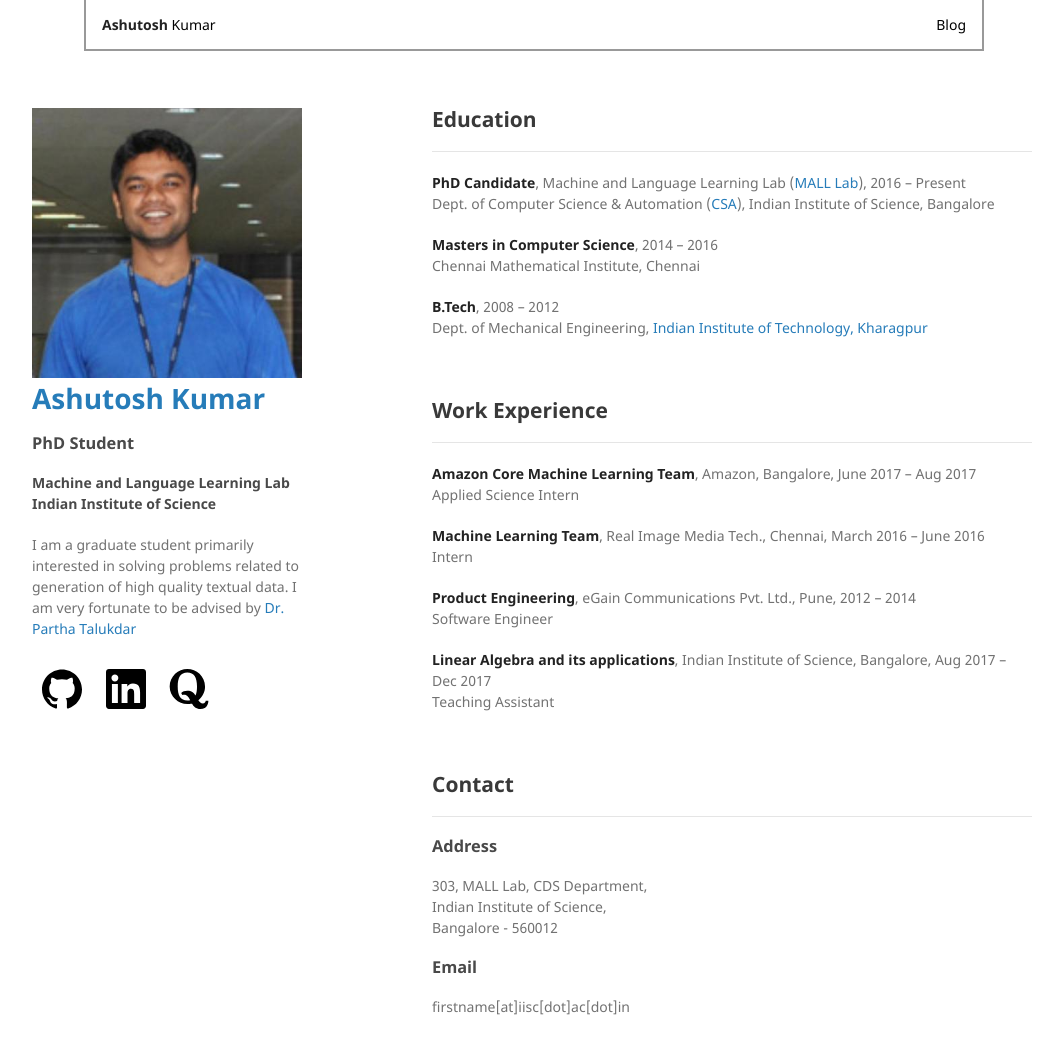
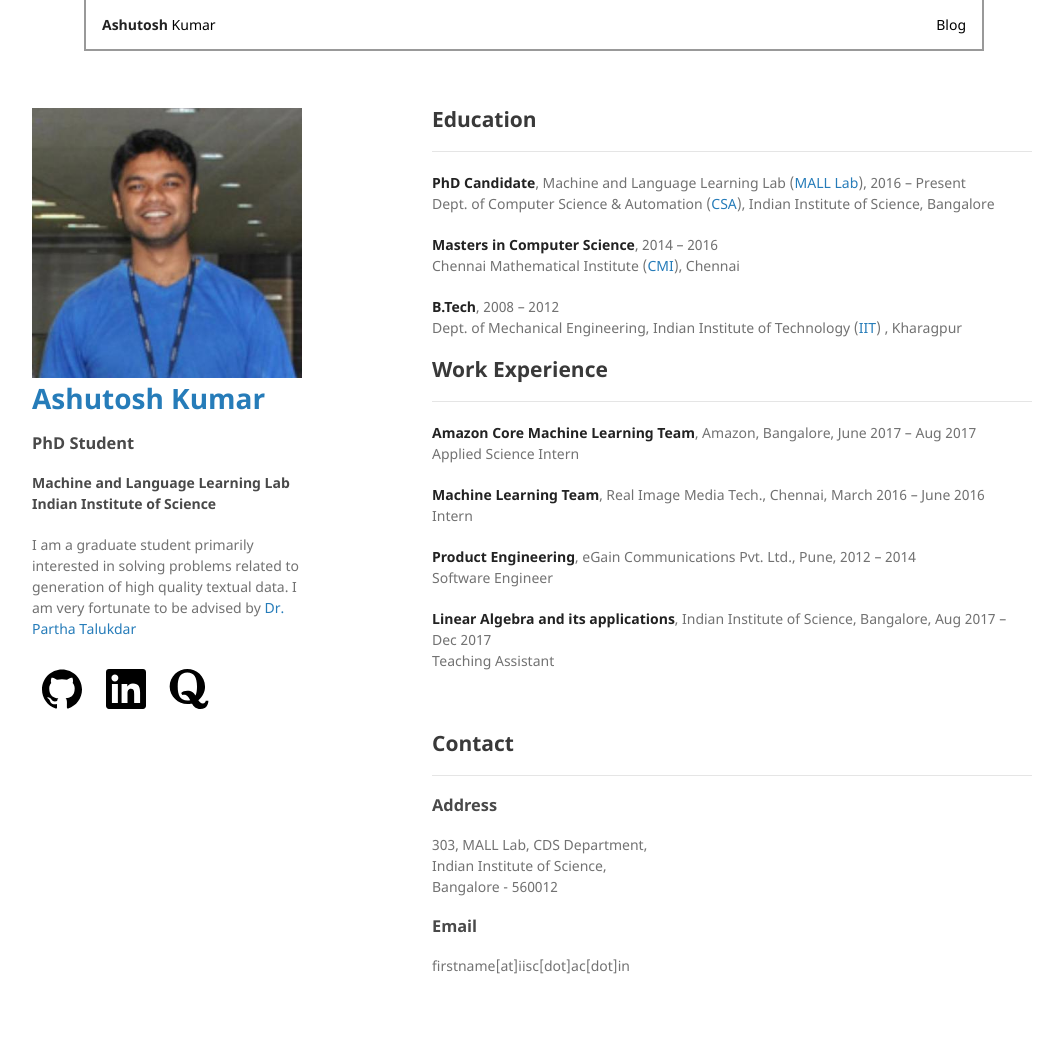
Before and after one commit to ashutoshml/ashutoshml.github.io, a Jekyll site: the page built from index.md, in a window 1280 px wide and 1087 px high. Shown: the top 1054 px of the window, without its empty margins (108-1171 px from the left). Built offline with Jekyll 4.4.1, drawn with Linux system fonts in a browser that asks for light colours; our own code applies the rules of GitHub Pages for plain Markdown files.

Commit message:
Minor updates

```diff
--- a/index.md
+++ b/index.md
@@ -8,11 +8,10 @@ layout: default
 Dept. of Computer Science & Automation ([CSA](https://www.csa.iisc.ac.in/)), Indian Institute of Science, Bangalore
 
 **Masters in Computer Science**, 2014 -- 2016 <br>
-Chennai Mathematical Institute, Chennai
+Chennai Mathematical Institute ([CMI](https://www.cmi.ac.in/)), Chennai
 
 **B.Tech**, 2008 -- 2012 <br>
-Dept. of Mechanical Engineering, [Indian Institute of Technology, Kharagpur](http://www.iitkgp.ac.in)
-
+Dept. of Mechanical Engineering, Indian Institute of Technology ([IIT](http://www.iitkgp.ac.in)) , Kharagpur
 <br>
 ## Work Experience
 <hr/>
```
